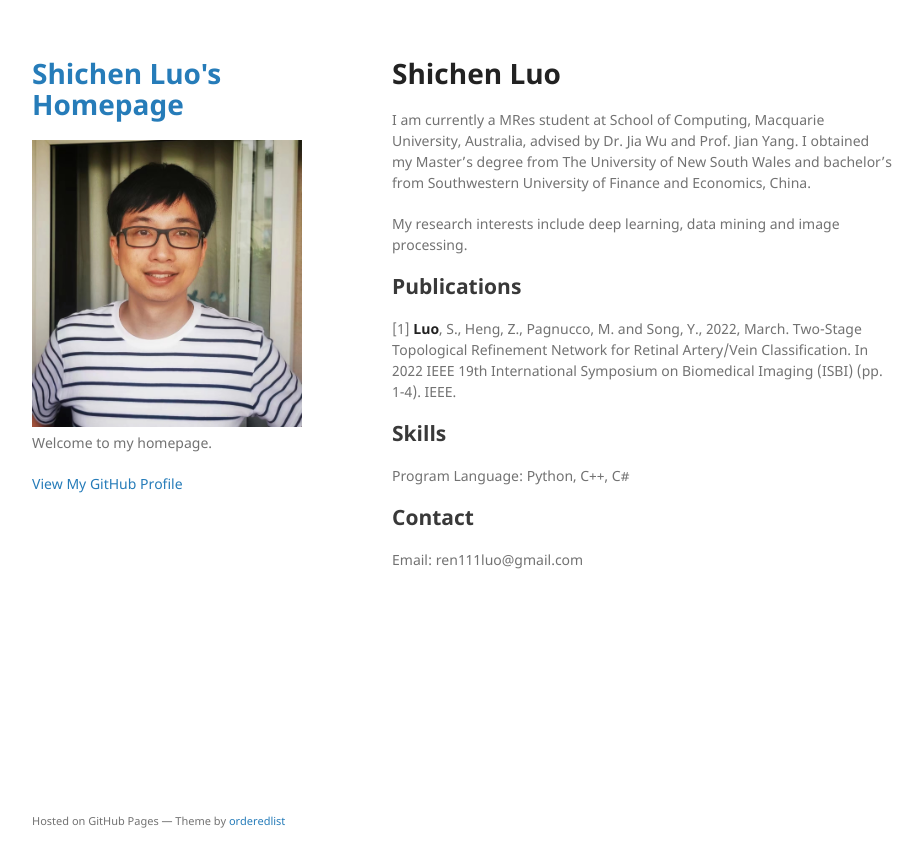
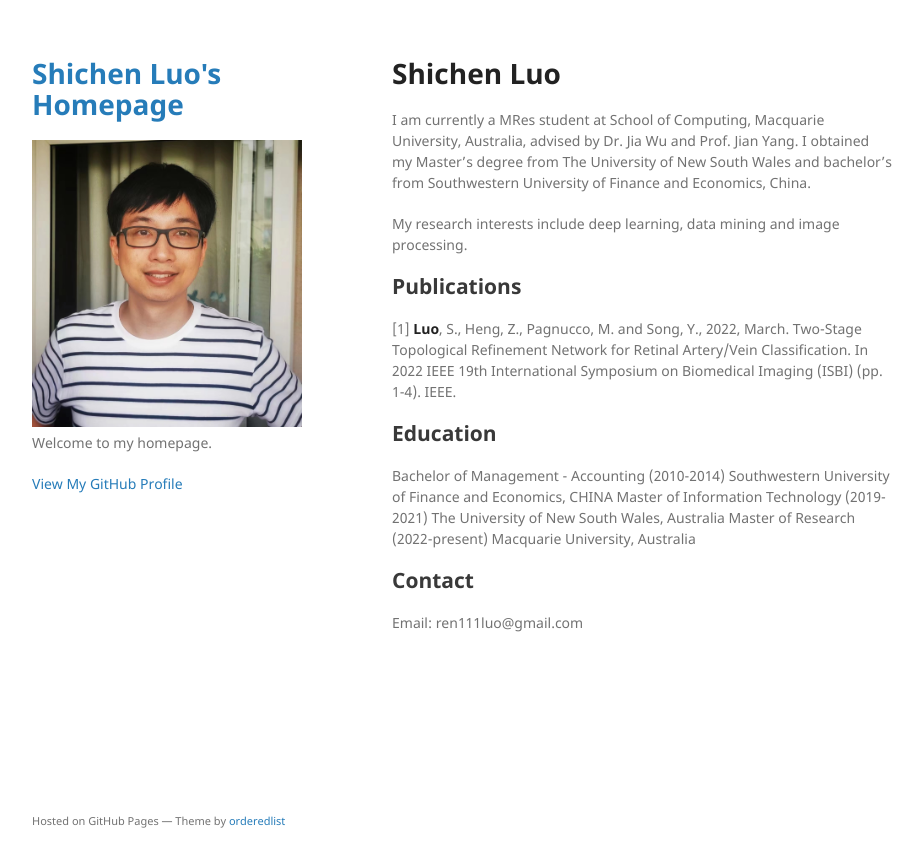
Before and after one commit to ShichenLuo/ShichenLuo.github.io, a Jekyll site: the page built from index.md, in a window 1280 px wide. Shown: the top 867 px of the page, without its empty margins (178-1101 px from the left). Built offline with Jekyll 4.4.1, drawn with Linux system fonts in a browser that asks for light colours; our own code applies the rules of GitHub Pages for plain Markdown files.

Commit message:
Create index.md

```diff
--- a/index.md
+++ b/index.md
@@ -8,8 +8,10 @@ My research interests include deep learning, data mining and image processing.
 ## Publications
 [1] **Luo**, S., Heng, Z., Pagnucco, M. and Song, Y., 2022, March. Two-Stage Topological Refinement Network for Retinal Artery/Vein Classification. In 2022 IEEE 19th International Symposium on Biomedical Imaging (ISBI) (pp. 1-4). IEEE.
 
-## Skills
-Program Language: Python, C++, C#
+## Education
+Bachelor of Management - Accounting (2010-2014) Southwestern University of Finance and Economics, CHINA
+Master of Information Technology (2019-2021) The University of New South Wales, Australia
+Master of Research (2022-present) Macquarie University, Australia
 
 ## Contact
 Email: ren111luo@gmail.com
```
